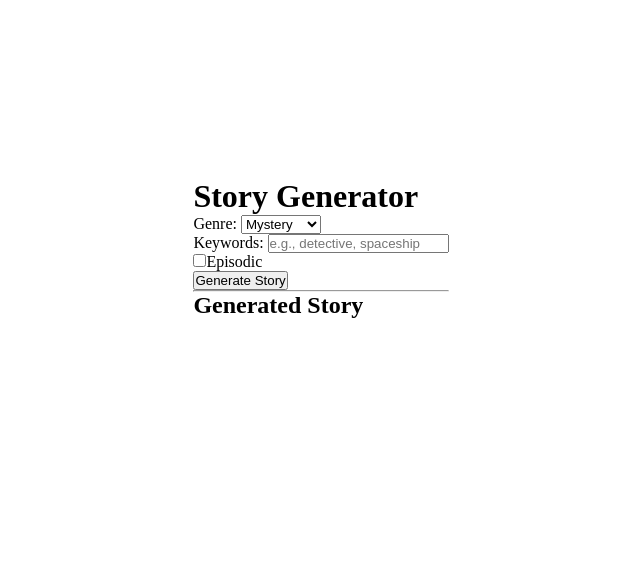
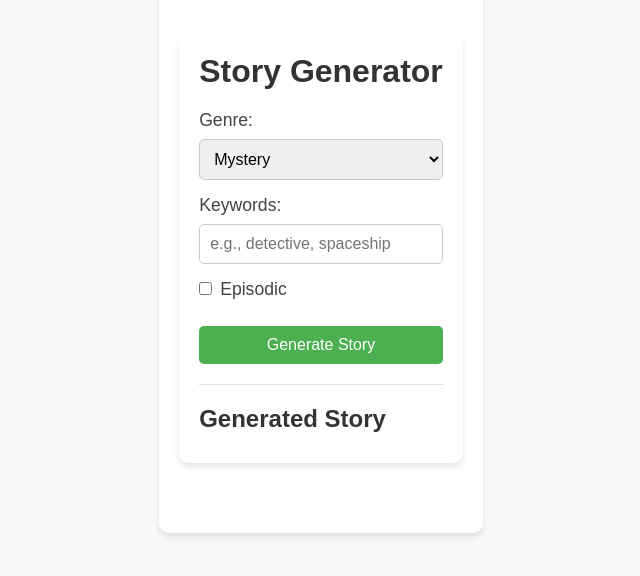
Before and after one commit to devendhiran0508/react, a React (Vite) app in the folder react-first-app/my-react-first-app/: page / in a window 1280 px wide. Shown: the part 152-728 px from the top of the page, without its empty margins (319-959 px from the left). Built offline with nearby package versions, Linux system fonts and the light colour scheme.

Commit message:
story generator update with backend

```diff
--- /dev/null
+++ b/react-first-app/my-react-first-app/src/StoryGenerator.css
@@ -0,0 +1,77 @@
+body {
+  font-family: 'Arial', sans-serif;
+  background-color: #f9f9f9;
+  margin: 0;
+  padding: 0;
+}
+
+div {
+  max-width: 600px;
+  margin: 50px auto;
+  background: #fff;
+  padding: 20px;
+  border-radius: 10px;
+  box-shadow: 0 4px 6px rgba(0, 0, 0, 0.1);
+}
+
+h1 {
+  font-size: 2em;
+  text-align: center;
+  color: #333;
+  margin-bottom: 20px;
+}
+
+label {
+  display: block;
+  font-size: 1.1em;
+  color: #444;
+  margin-bottom: 8px;
+}
+
+select, input[type="text"] {
+  width: 100%;
+  padding: 10px;
+  font-size: 1em;
+  border: 1px solid #ccc;
+  border-radius: 5px;
+  margin-bottom: 15px;
+  box-sizing: border-box;
+}
+
+input[type="checkbox"] {
+  margin-right: 8px;
+}
+
+button {
+  width: 100%;
+  padding: 10px;
+  font-size: 1em;
+  background-color: #4caf50;
+  color: white;
+  border: none;
+  border-radius: 5px;
+  cursor: pointer;
+  transition: background-color 0.3s ease;
+}
+
+button:hover {
+  background-color: #45a049;
+}
+
+hr {
+  border: none;
+  border-top: 1px solid #ddd;
+  margin: 20px 0;
+}
+
+h2 {
+  font-size: 1.5em;
+  color: #333;
+  margin-bottom: 10px;
+}
+
+p {
+  font-size: 1em;
+  color: #555;
+  line-height: 1.6;
+}
--- a/react-first-app/my-react-first-app/src/StoryGenerator.jsx
+++ b/react-first-app/my-react-first-app/src/StoryGenerator.jsx
@@ -1,4 +1,5 @@
 import React, { useState } from "react";
+import './StoryGenerator.css';
 
 function StoryGenerator() {
   const [genre, setGenre] = useState("mystery");
```
Also changed, not shown: 2 other files (tests, documents, lock files or other folders).
